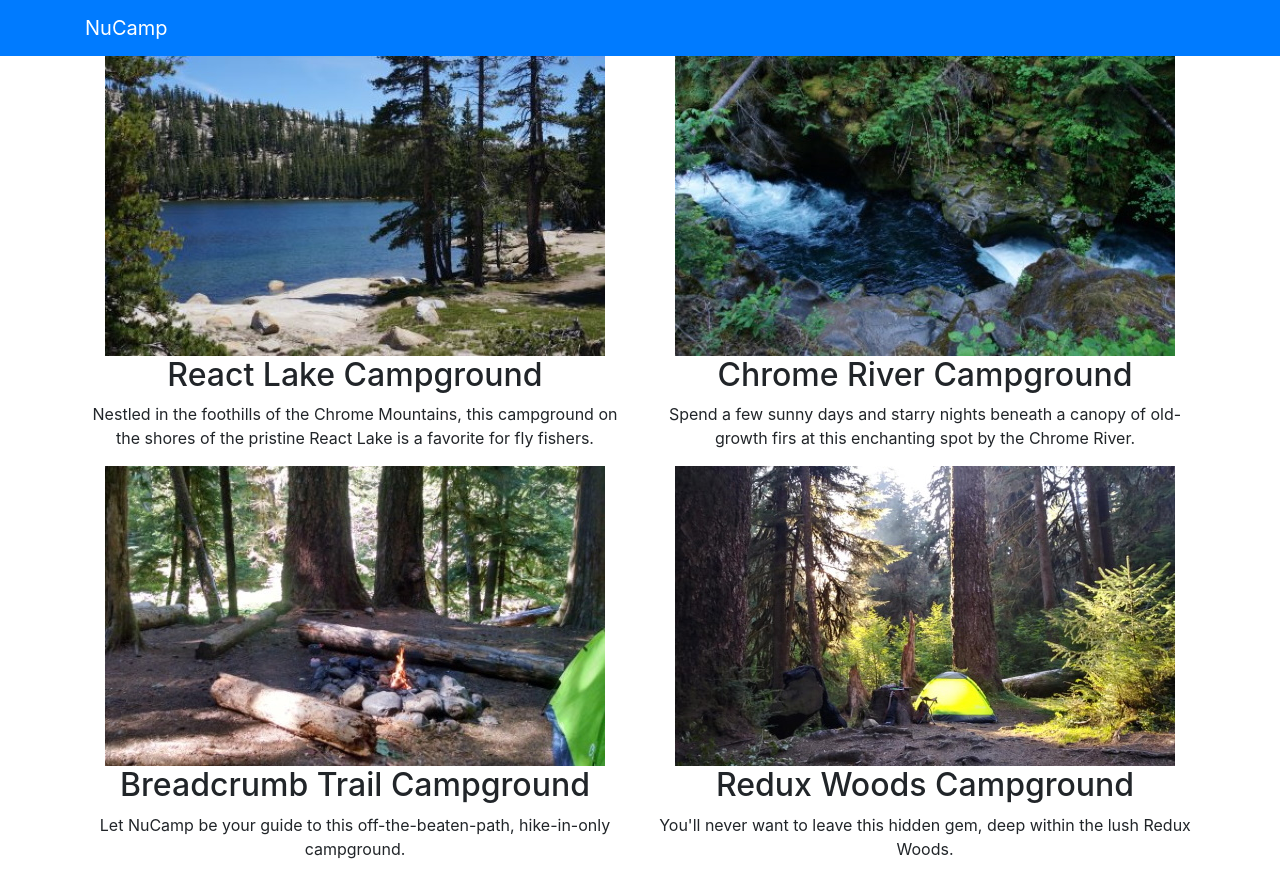
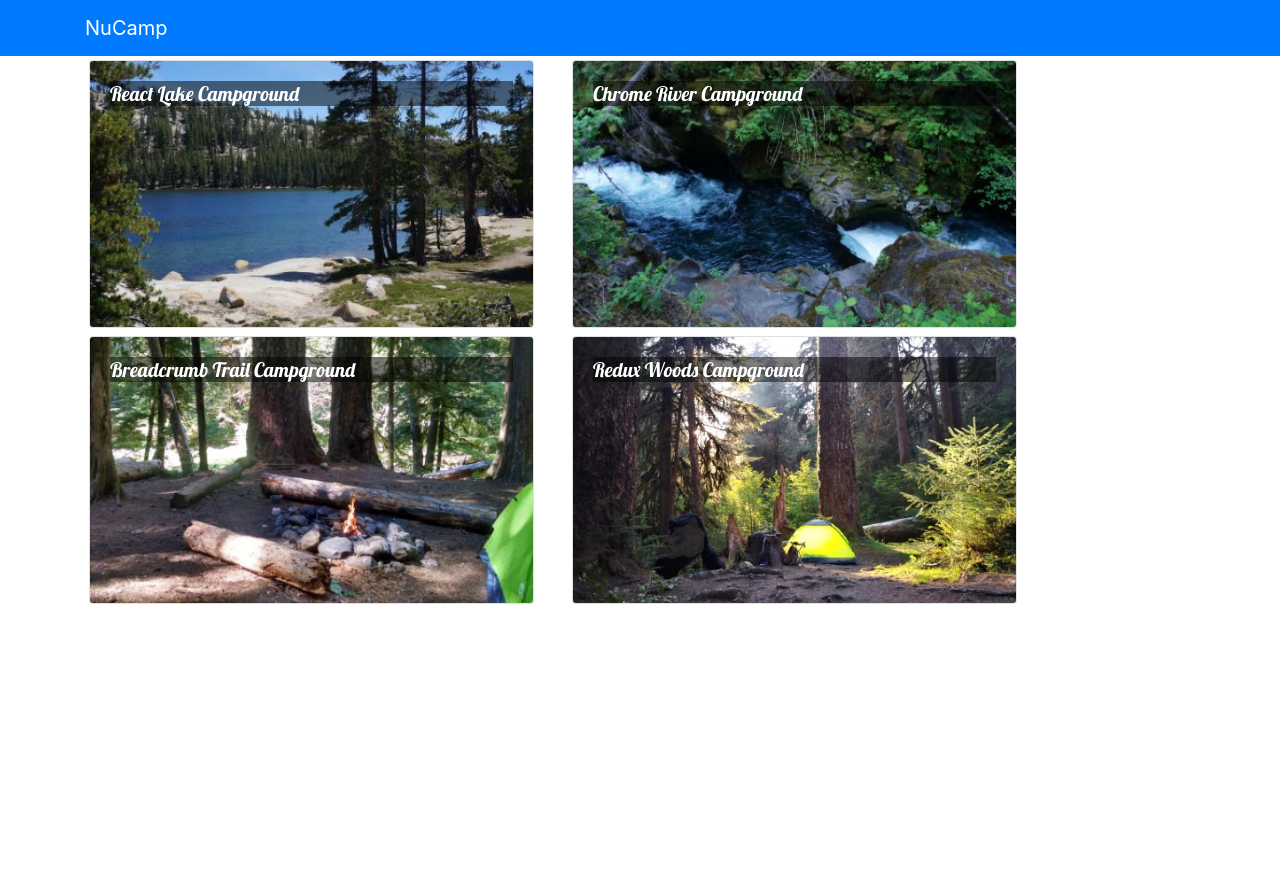
Before and after one commit to mtilleman/Nucamp-React, a React (Create React App) app: page / in a window 1280 px wide. After the commit the page ends 800 px from the top, so only its background shows below. Built offline with nearby package versions, Linux system fonts and the light colour scheme.

Commit message:
Updated Homepage

```diff
--- a/package.json
+++ b/package.json
@@ -9,7 +9,9 @@
     "react-dom": "^17.0.2",
     "react-popper": "1.3.6",
     "react-scripts": "4.0.3",
-    "reactstrap": "8.5.1"
+    "reactstrap": "8.5.1",
+    "typeface-lobster": "^1.1.13",
+    "typeface-open-sans": "^1.1.13"
   },
   "scripts": {
     "start": "react-scripts start",
--- a/src/App.css
+++ b/src/App.css
@@ -1,38 +1,12 @@
-.App {
-  text-align: center;
+.body {
+  font-family: "Open Sans", sans-serif;
 }
 
-.App-logo {
-  height: 40vmin;
-  pointer-events: none;
+.card-title {
+  font: 500 1.25rem "Lobster", cursive;
 }
 
-@media (prefers-reduced-motion: no-preference) {
-  .App-logo {
-    animation: App-logo-spin infinite 20s linear;
-  }
+.card-img-overlay .card-title {
+  color: white;
+  background-color: rgba(0, 0, 0, 0.5);
 }
-
-.App-header {
-  background-color: #282c34;
-  min-height: 100vh;
-  display: flex;
-  flex-direction: column;
-  align-items: center;
-  justify-content: center;
-  font-size: calc(10px + 2vmin);
-  color: white;
-}
-
-.App-link {
-  color: #61dafb;
-}
-
-@keyframes App-logo-spin {
-  from {
-    transform: rotate(0deg);
-  }
-  to {
-    transform: rotate(360deg);
-  }
-}
--- a/src/App.js
+++ b/src/App.js
@@ -2,8 +2,15 @@
 import { Navbar, NavbarBrand } from 'reactstrap';
 import Directory from './components/DirectoryComponent';
 import './App.css';
+import { CAMPSITES } from './shared/campsites';
 
 class App extends Component {
+    constructor(props) {
+        super(props);
+        this.state = {
+            campsites: CAMPSITES
+        }
+    }
     render() {
         return (
             <div className="App">
@@ -12,8 +19,9 @@
                     <NavbarBrand href="/">NuCamp</NavbarBrand>
                 </div>
                 </Navbar>
-                <Directory />
+                <Directory campsites={this.state.campsites} />
             </div>
+
         );
     }
 }
--- /dev/null
+++ b/src/components/CampsiteInfoComponent.js
@@ -0,0 +1,75 @@
+import React, { Component } from "react";
+import {Card, CardImg, CardImgOverlay, CardText, CardBody, CardTitle } from 'reactstrap';
+
+class Campsiteinfo extends Component{
+    constructor(props){
+        super(props);
+        this.state = {
+
+        };
+    }
+
+    renderComments(comments){
+        if(comments){
+            return(
+                <div className="col-md-5 m-1">
+                    <h4>Comments</h4>
+                    {
+                        comments.map(c => {
+                          return(
+                            <div key={c.id}>
+                                <p>{c.text}</p>
+                                <p>
+                                    {c.author}
+                                    {
+                                        " " + new Intl.DateTimeFormat(
+                                            "en-US",
+                                            {
+                                                year: "numeric",
+                                                month: "short",
+                                                day: "2-digit"
+                                            }
+                                        ).format(new Date(Date.parse(c.date)))
+                                    }
+                                </p>
+                            </div>
+                          );
+                        })
+                    }
+                </div>
+            );
+        }
+        return <div/>;
+    }
+
+    renderCampsite(campsite){
+        return(
+            <div className="col-md-5 m-1">
+                <Card>
+                    <CardImg top src={campsite.image} alt={campsite.name} />
+                    <CardBody>
+                        <CardTitle>{campsite.name}</CardTitle>
+                        <CardText>{campsite.description}</CardText>
+                    </CardBody>
+                </Card>
+            </div>
+        );
+    }
+
+    render() {
+        if (this.props.campsite){
+            return(
+                <div className='row'>
+                    {this.renderCampsite(this.props.campsite)}
+                    {this.renderComments(this.props.campsite.comments)}
+                </div>
+            );
+        }
+        return <div/>;
+    }
+}
+
+
+
+
+export default Campsiteinfo;
--- a/src/components/DirectoryComponent.js
+++ b/src/components/DirectoryComponent.js
@@ -1,48 +1,44 @@
 import React, { Component } from 'react';
+import {Card, CardImg, CardImgOverlay, CardText, CardBody, CardTitle } from 'reactstrap';
+import Campsiteinfo from './CampsiteInfoComponent';
 
 class Directory extends Component {
     constructor(props) {
        super(props);
        this.state = {
-            campsites: [
-                {
-                    id: 0,
-                    name: 'React Lake Campground',
-                    image: 'assets/images/react-lake.jpg',
-                    elevation: 1233,
-                    description: "Nestled in the foothills of the Chrome Mountains, this campground on the shores of the pristine React Lake is a favorite for fly fishers."
-                },
-                {
-                id: 1,
-                name: 'Chrome River Campground ',
-                image: 'assets/images/chrome-river.jpg',
-                elevation: 877,
-                description: "Spend a few sunny days and starry nights beneath a canopy of old-growth firs at this enchanting spot by the Chrome River."
-                },
-                {
-                    id: 2,
-                    name: 'Breadcrumb Trail Campground',
-                    image: 'assets/images/breadcrumb-trail.jpg',
-                    elevation: 2901,
-                    description: "Let NuCamp be your guide to this off-the-beaten-path, hike-in-only campground."
-                },
-                {
-                    id: 3,
-                    name: 'Redux Woods Campground',
-                    image: 'assets/images/redux-woods.jpg',
-                    elevation: 42,
-                    description: "You'll never want to leave this hidden gem, deep within the lush Redux Woods."
-                }
-            ],
+           selectedCampsite: null
        };
     }
+
+    onCampsiteSelect(campsite) {
+        this.setState({selectedCampsite: campsite})
+    }
+
+    renderSelectedCampsite(campsite) {
+        if(campsite) {
+            return(
+            <Card>
+                <CardImg top src={campsite.image} alt={campsite.name} />
+                <CardBody>
+                    <CardTitle>{campsite.name}</CardTitle>
+                    <CardText>{campsite.description}</CardText>
+                </CardBody>
+            </Card>
+            );
+        }
+        return <div />;
+    }
+
     render(){
-        const directory = this.state.campsites.map(campsite => {
+        const directory = this.props.campsites.map(campsite => {
             return(
-                <div key={campsite.id} className="col">
-                    <img src={campsite.image} alt={campsite.name} />
-                    <h2>{campsite.name}</h2>
-                    <p>{campsite.description}</p>
+                <div key={campsite.id} className="col-md-5 m-1">
+                    <Card onClick={() => this.onCampsiteSelect(campsite)}>
+                        <CardImg width="100%" src={campsite.image} alt={campsite.name} />
+                        <CardImgOverlay>
+                            <CardTitle>{campsite.name}</CardTitle>
+                        </CardImgOverlay>
+                    </Card>
                 </div>
             );
         });
@@ -52,6 +48,7 @@
                 <div className="row">
                     {directory}
                 </div>
+                <Campsiteinfo campsite={ this.state.selectedCampsite } />
             </div>
         );
     }
--- a/src/index.js
+++ b/src/index.js
@@ -1,9 +1,12 @@
 import React from 'react';
 import ReactDOM from 'react-dom';
 import './index.css';
-import App from './App';
 import reportWebVitals from './reportWebVitals';
 import 'bootstrap/dist/css/bootstrap.min.css'
+import 'typeface-lobster';
+import 'typeface-open-sans';
+import App from './App';
+
 
 ReactDOM.render(
   <React.StrictMode>
--- /dev/null
+++ b/src/shared/campsites.js
@@ -0,0 +1,178 @@
+export const CAMPSITES = [
+    {
+        id: 0,
+        name: 'React Lake Campground',
+        image: 'assets/images/react-lake.jpg',
+        elevation: 1233,
+        description: "Nestled in the foothills of the Chrome Mountains, this campground on the shores of the pristine React Lake is a favorite for fly fishers.",
+        comments: [
+            {
+                id: 0,
+                rating: 5,
+                text: "What a magnificent view!",
+                author: "Tinus Lorvaldes",
+                date: "2018-10-25T16:30Z"
+            },
+            {
+                id: 1,
+                rating: 4,
+                text: "The campground was beautiful, but the bugs could bite sometimes.",
+                author: "Brennen Ech",
+                date: "2017-06-17T03:33Z"
+            },
+            {
+                id: 2,
+                rating: 5,
+                text: "I caught a world-record-breaking trout here on my last visit.",
+                author: "McKenzie Sebastian",
+                date: "2019-02-18T18:12Z"
+            },
+            {
+                id: 3,
+                rating: 5,
+                text: "A wonderful place to reconnect with nature.",
+                author: "Jordan Runn",
+                date: "2019-08-04T20:11Z"
+            },
+            {
+                id: 4,
+                rating: 4,
+                text: "The stars at night were magnificent!",
+                author: "Ann Dabramov",
+                date: "2018-07-23T19:44Z"
+            }
+        ]
+    },
+    {
+        id: 1,
+        name:'Chrome River Campground ',
+        image: 'assets/images/chrome-river.jpg',
+        elevation: 877,
+        description: "Spend a few sunny days and starry nights beneath a canopy of old-growth firs at this enchanting spot by the Chrome River.",
+        comments: [
+            {
+                id: 0,
+                rating: 5,
+                text: "What a magnificent view!",
+                author: "Tinus Lorvaldes",
+                date: "2018-10-25T16:30Z"
+            },
+            {
+                id: 1,
+                rating: 4,
+                text: "The campground was beautiful, but the bugs could bite sometimes.",
+                author: "Brennen Ech",
+                date: "2017-06-17T03:33Z"
+            },
+            {
+                id: 2,
+                rating: 5,
+                text: "I caught a world-record-breaking trout here on my last visit.",
+                author: "McKenzie Sebastian",
+                date: "2019-02-18T18:12Z"
+            },
+            {
+                id: 3,
+                rating: 5,
+                text: "A wonderful place to reconnect with nature.",
+                author: "Jordan Runn",
+                date: "2019-08-04T20:11Z"
+            },
+            {
+                id: 4,
+                rating: 4,
+                text: "The stars at night were magnificent!",
+                author: "Ann Dabramov",
+                date: "2018-07-23T19:44Z"
+            }
+        ]
+    },
+    {
+        id: 2,
+        name:'Breadcrumb Trail Campground',
+        image: 'assets/images/breadcrumb-trail.jpg',
+        elevation: 2901,
+        description: "Let NuCamp be your guide to this off-the-beaten-path, hike-in-only campground.",
+        comments: [
+            {
+                id: 0,
+                rating: 5,
+                text: "What a magnificent view!",
+                author: "Tinus Lorvaldes",
+                date: "2018-10-25T16:30Z"
+            },
+            {
+                id: 1,
+                rating: 4,
+                text: "The campground was beautiful, but the bugs could bite sometimes.",
+                author: "Brennen Ech",
+                date: "2017-06-17T03:33Z"
+            },
+            {
+                id: 2,
+                rating: 5,
+                text: "I caught a world-record-breaking trout here on my last visit.",
+                author: "McKenzie Sebastian",
+                date: "2019-02-18T18:12Z"
+            },
+            {
+                id: 3,
+                rating: 5,
+                text: "A wonderful place to reconnect with nature.",
+                author: "Jordan Runn",
+                date: "2019-08-04T20:11Z"
+            },
+            {
+                id: 4,
+                rating: 4,
+                text: "The stars at night were magnificent!",
+                author: "Ann Dabramov",
+                date: "2018-07-23T19:44Z"
+            }
+        ]
+    },
+    {
+        id: 3,
+        name:'Redux Woods Campground',
+        image: 'assets/images/redux-woods.jpg',
+        elevation: 42,
+        description: "You'll never want to leave this hidden gem, deep within the lush Redux Woods.",
+        comments: [
+            {
+                id: 0,
+                rating: 5,
+                text: "What a magnificent view!",
+                author: "Tinus Lorvaldes",
+                date: "2018-10-25T16:30Z"
+            },
+            {
+                id: 1,
+                rating: 4,
+                text: "The campground was beautiful, but the bugs could bite sometimes.",
+                author: "Brennen Ech",
+                date: "2017-06-17T03:33Z"
+            },
+            {
+                id: 2,
+                rating: 5,
+                text: "I caught a world-record-breaking trout here on my last visit.",
+                author: "McKenzie Sebastian",
+                date: "2019-02-18T18:12Z"
+            },
+            {
+                id: 3,
+                rating: 5,
+                text: "A wonderful place to reconnect with nature.",
+                author: "Jordan Runn",
+                date: "2019-08-04T20:11Z"
+            },
+            {
+                id: 4,
+                rating: 4,
+                text: "The stars at night were magnificent!",
+                author: "Ann Dabramov",
+                date: "2018-07-23T19:44Z"
+            }
+        ]
+    }
+];
```
Also changed, not shown: 1 other file (tests, documents, lock files or other folders).
